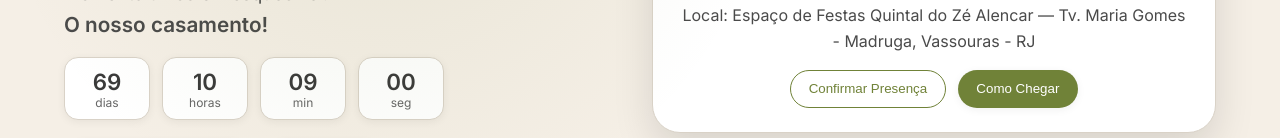
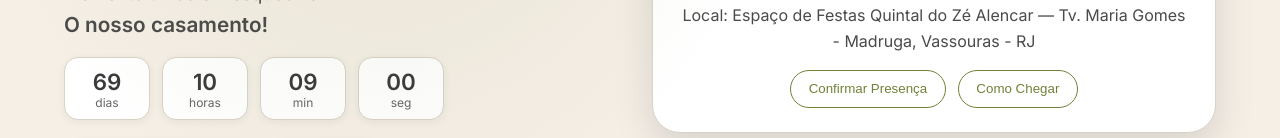
Before and after one commit to PauloEduardoCoelho/casamentoantonioisabella, a React (Vite) app: page / in a window 1280 px wide. Shown: the part 323-461 px from the top of the page. Built offline with nearby package versions, Linux system fonts and the light colour scheme.

Commit message:
alteracao da cor do botao de como chegar

```diff
--- a/src/App.jsx
+++ b/src/App.jsx
@@ -676,7 +676,7 @@ function InvitationCard({ couple }) {
       </p>
       <div className="row gap-3 center" style={{ marginTop: 16 }}>
         <button onClick={() => scrollToSection("rsvp")} className="btn btn-ghost">Confirmar Presença</button>
-        <button onClick={() => scrollToSection("como-chegar")} className="btn btn-primary">Como Chegar</button>
+        <button onClick={() => scrollToSection("como-chegar")} className="btn btn-ghost">Como Chegar</button>
       </div>
     </div>
   );
```
